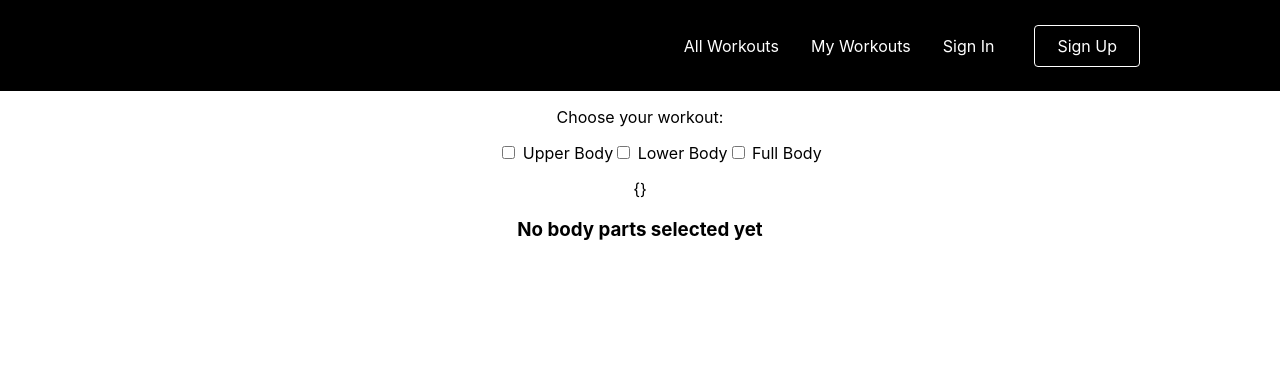
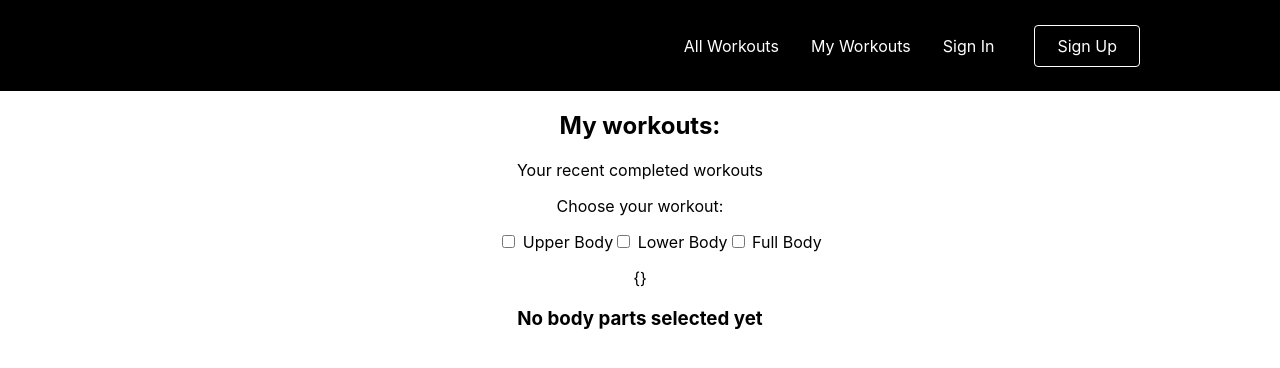
Before and after one commit to NBenzineb/sportsapp10, a React (Create React App) app: page /signin in a window 1280 px wide. Shown: the top 368 px of the page. Built offline with nearby package versions, Linux system fonts and the light colour scheme.

Commit message:
Fixed routes to show various pages

```diff
--- a/src/App.js
+++ b/src/App.js
@@ -1,6 +1,6 @@
 import './App.css';
 import React, { useState } from "react";
-import { BrowserRouter as Router, Routes, Route } from "react-router-dom";
+import { BrowserRouter as Router, Routes, Route} from "react-router-dom";
 import Navbar from "./components/navbar"
 import BodyPartSelector from './components/bodyPartSelector';
 import Myworkouts from "./components/myworkouts";
@@ -18,13 +18,14 @@ function App() {
       <Routes>
         <Route path="/" exact component={Myworkouts} />
         <Route path="/allworkouts" component={BodyPartSelector} />
-        <Route path="/myworkouts" component={Myworkouts} />
-        <Route path="/signin" component={Myworkouts} />
-        <Route path="/sign-up" component={Myworkouts} />
+        <Route path="/myworkouts" element={<Myworkouts/>} />
+        <Route path="/signin" element={<Myworkouts/>} />
+        <Route path="/sign-up" element={<Myworkouts/>} />
       </Routes>
     </Router>
     <BodyPartSelector selected={updateSelectedBodyParts}/>
   <p>{JSON.stringify(selectedBodyParts)}</p>
+
       <WorkoutList selected={selectedBodyParts}/>
     </div>
   );
--- a/src/components/bodyPartSelector.js
+++ b/src/components/bodyPartSelector.js
@@ -7,7 +7,7 @@ function BodyPartSelector({updateSelected}) {
   const upperBodyClickHandler = () => {
     updateSelected({upperBody: !isChecked});
     setIsChecked(!isChecked);
-
+    console.log(updateSelected);
   }
   const lowerBodyClickHandler = () => {
     updateSelected({lowerBody: !isChecked});
@@ -28,6 +28,7 @@ function BodyPartSelector({updateSelected}) {
         <label htmlFor="lower_body"> Lower Body</label>
         <input type="checkbox" id="full_body" name="full_body" value="full_body" onChange={fullBodyClickHandler}/>
         <label htmlFor="full_body"> Full Body</label>
+
       </ul>
     </div>
   );
--- a/src/components/myworkouts.js
+++ b/src/components/myworkouts.js
@@ -5,7 +5,8 @@ export default class Myworkouts extends Component {
   render() {
     return (
       <div>
-        <p>You are on the Exercises List component!</p>
+        <h2>My workouts:</h2>
+        <p>Your recent completed workouts</p>
       </div>
     )
   }
```
